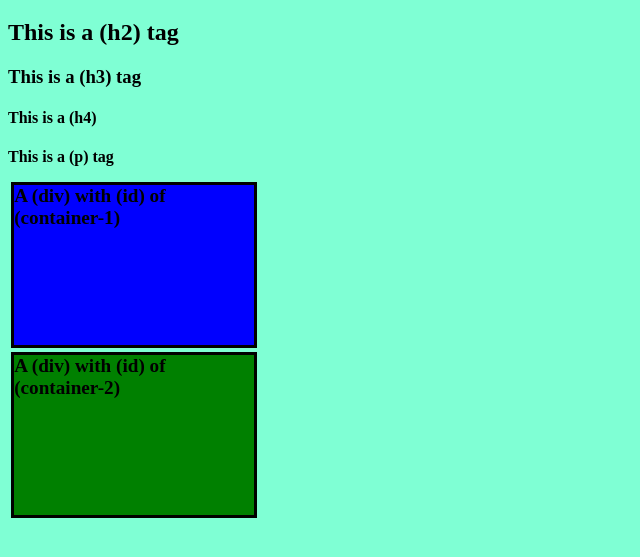
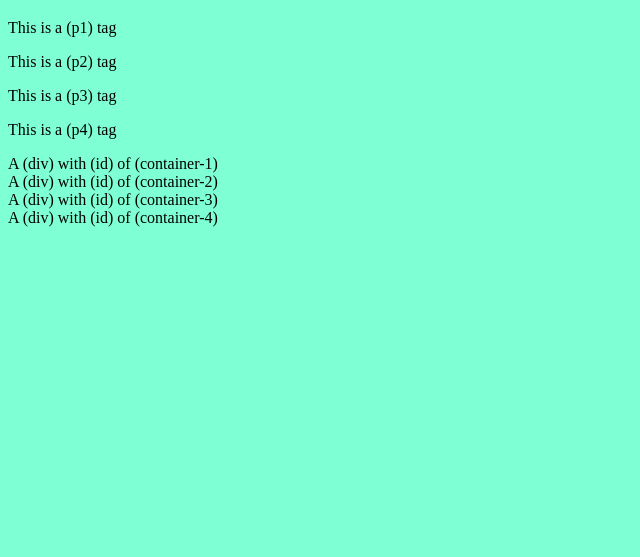
Before and after one commit to arrowstraight/wigan-meet-css-sandbox, a website: page index.html in a window 1280 px wide. Shown: the part 61-618 px from the top of the page, without its empty margins (0-640 px from the left). Drawn offline with Linux system fonts and the light colour scheme.

Commit message:
added flex  and more containers
changed h tags into p tags ,commented out

```diff
--- a/index.html
+++ b/index.html
@@ -10,13 +10,23 @@
 </head>
 
 <body>
-	<h1> This is a (h1) tag</h1>
-	<h2> This is a (h2) tag</h2>
-	<h3> This is a (h3) tag</h3>
-	<h4> This is a (h4) </h4>
-	<p>This is a (p) tag</p>
-	<div id="Container-1"> A (div) with (id) of (container-1) </div>
-	<div id="Container-2"> A (div) with (id) of (container-2) </div>
+	<h1> This is a (h1) tag </h1>
+
+	<div id="text-container">
+		<p> This is a (p1) tag </p>
+		<p> This is a (p2) tag </p>
+		<p> This is a (p3) tag </p>
+		<p> This is a (p4) tag </p>
+	</div>
+
+	<div id="box-container">
+		<div id="Container-1"> A (div) with (id) of (container-1) </div>
+		<div id="Container-2"> A (div) with (id) of (container-2) </div>
+		<div id="Container-3"> A (div) with (id) of (container-3) </div>
+		<div id="Container-4"> A (div) with (id) of (container-4) </div>
+
+	</div>
+
 </body>
 
 </html>
--- a/stylepage.css
+++ b/stylepage.css
@@ -1,10 +1,21 @@
 body {
   background-color: aquamarine;
 }
-p {
+
+/* h1 {
+  text-align: center;
+} */
+
+/* p {
   font-weight: bold;
-}
-#Container-1 {
+} */
+
+/* #text-container {
+  display: flex;
+  flex-direction: row-reverse;
+} */
+
+/* #Container-1 {
   height: 20vh;
   background-color: blue;
   width: 30vh;
@@ -12,8 +23,9 @@ p {
   font-size: 120%;
   border: 0.2rem solid black;
   margin: 0.2rem;
-}
-#Container-2 {
+} /*
+
+/* #Container-2 {
   height: 20vh;
   background-color: green;
   width: 30vh;
@@ -21,4 +33,29 @@ p {
   font-size: 120%;
   border: 0.2rem solid black;
   margin: 0.2rem;
-}
+} /*
+
+/* #Container-3 {
+  height: 20vh;
+  background-color: blue;
+  width: 30vh;
+  font-weight: bold;
+  font-size: 120%;
+  border: 0.2rem solid black;
+  margin: 0.2rem;
+} /*
+
+/* #Container-4 {
+  height: 20vh;
+  background-color: green;
+  width: 30vh;
+  font-weight: bold;
+  font-size: 120%;
+  border: 0.2rem solid black;
+  margin: 0.2rem;
+} /*
+
+/* #box-container {
+  display: flex;
+  flex-direction: row;
+} */
```
